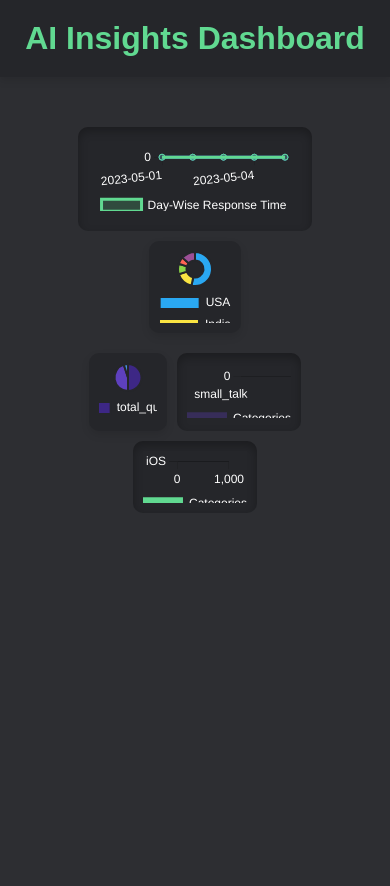
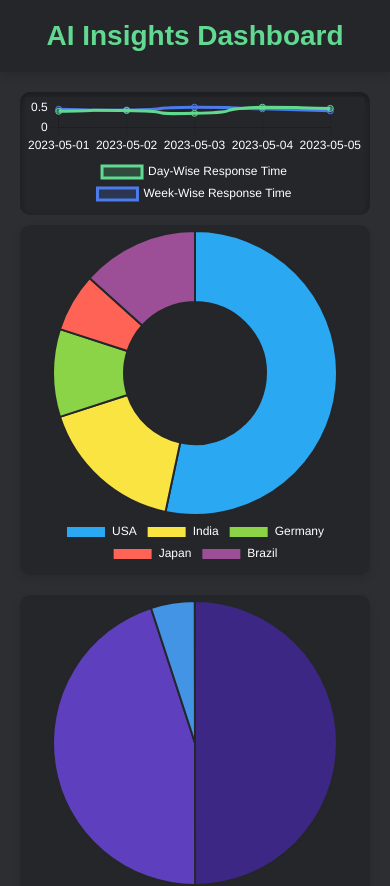
Before and after one commit to pruthviasolkar/AI-Insights-Dashboard, a React (Vite) app: page / in a window 390 px wide. Shown: the top 886 px of the page. Before the commit the page ends 844 px from the top, so only its background shows below. Built offline with nearby package versions, Linux system fonts and the light colour scheme.

Commit message:
responsive

```diff
--- a/src/App.css
+++ b/src/App.css
@@ -54,3 +54,17 @@ text-rendering: optimizeLegibility;
 .maindash{
   margin: 50px;
 }
+.mainrows{
+  display: block;
+}
+@media screen and (max-width: 768px) {
+  /* Styles for phones and smaller devices */
+  body {
+    font-size: 14px; /* Adjust text size */
+  }
+  .maindash{
+    margin: 20px;
+  }
+
+
+}
--- a/src/App.tsx
+++ b/src/App.tsx
@@ -39,7 +39,9 @@ const App: React.FC = () => {
 
       <div >
       {aiData && (
-        <><div className='chartsrow1'>
+        <>
+        <div className='mainrows'>
+        <div className='chartsrow1'>
 
           <LineChart dayWiseData={aiData.response_times.day_wise}
         weekWiseData={aiData.response_times.week_wise} />
@@ -53,6 +55,8 @@ const App: React.FC = () => {
 
           </div>
 
+        </div>
+
 
 
         </>
--- a/src/components/charts/bar.css
+++ b/src/components/charts/bar.css
@@ -11,3 +11,14 @@
     background-color: var(--secondary-black);
     align-self: center;
 }
+@media screen and (max-width: 768px) {
+    /* Styles for phones and smaller devices */
+    body {
+      font-size: 14px; /* Adjust text size */
+    }
+
+    .chart-container{
+      width: 100%; /* Make the chart container responsive */
+      padding: 5px; /* Add padding for better spacing */
+    }
+}
--- a/src/components/charts/doughnut.css
+++ b/src/components/charts/doughnut.css
@@ -5,3 +5,14 @@
     border-radius: 10px;
     box-shadow: 0 4px 8px rgba(0, 0, 0, 0.1);
 }
+@media screen and (max-width: 768px) {
+    /* Styles for phones and smaller devices */
+    body {
+      font-size: 14px; /* Adjust text size */
+    }
+
+    .doughnut-container{
+      width: 100%; /* Make the chart container responsive */
+      padding: 5px; /* Add padding for better spacing */
+    }
+}
--- a/src/components/charts/line.css
+++ b/src/components/charts/line.css
@@ -8,5 +8,17 @@
 }
 .linemain{
     background-color: var(--secondary-black);
-     color:#5d40be52;
+
 }
+@media screen and (max-width: 768px) {
+    /* Styles for phones and smaller devices */
+    body {
+      font-size: 14px; /* Adjust text size */
+    }
+
+    .linechart-container{
+      width: 100%; /* Make the chart container responsive */
+      padding: 5px; /* Add padding for better spacing */
+
+    }
+}
--- a/src/components/charts/pie.css
+++ b/src/components/charts/pie.css
@@ -5,3 +5,14 @@
     border-radius: 10px;
     box-shadow: 0 4px 8px rgba(0, 0, 0, 0.1);
 }
+@media screen and (max-width: 768px) {
+    /* Styles for phones and smaller devices */
+    body {
+      font-size: 14px; /* Adjust text size */
+    }
+
+    .pie-container{
+      width: 100%; /* Make the chart container responsive */
+      padding: 5px; /* Add padding for better spacing */
+    }
+}
```
